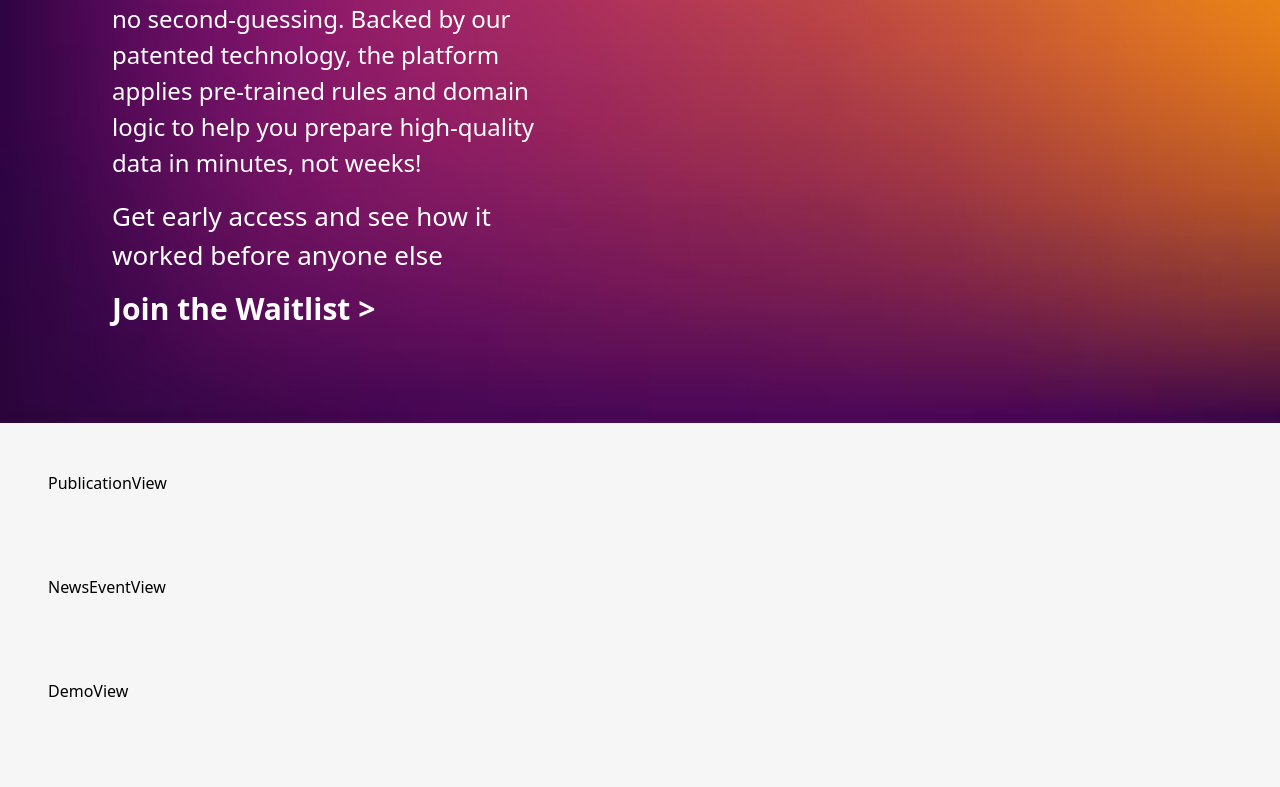
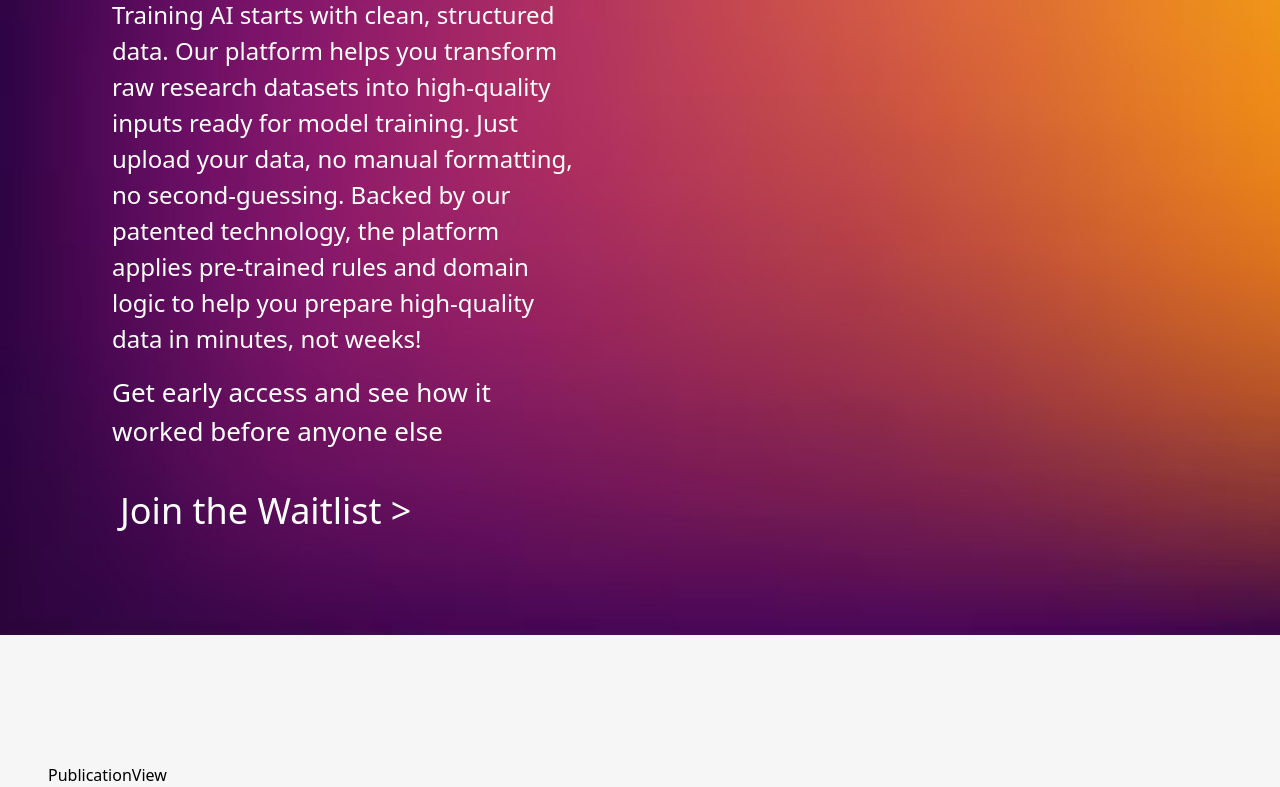
Before and after one commit to LEAD-AI-PROJECT/lead-ai-frontend, a Next.js app: page / in a window 1280 px wide. Shown: the part 3753-4540 px from the top of the page. Built offline with nearby package versions, Linux system fonts and the light colour scheme.

Commit message:
feat: update home solution styles and enhance layout spacing

```diff
--- a/src/app/(home)/_components/home.style.scss
+++ b/src/app/(home)/_components/home.style.scss
@@ -255,7 +255,7 @@
 }
 
 .home-solution {
-     margin: -2rem -3rem;
+     margin: 0rem -3rem;
      background-image: url("/assets/img/home/home.solution.bg.png");
      background-repeat: no-repeat;
      background-size: cover;
--- a/src/app/(home)/_components/solution-view/home.solution.view.tsx
+++ b/src/app/(home)/_components/solution-view/home.solution.view.tsx
@@ -23,7 +23,7 @@ export default function HomeSolutionView() {
                               Get early access and see how it worked before anyone else
                          </div>
                          <div className="home-solution-content-action">
-                              <Link href={"#"} className="text-3xl font-bold">
+                              <Link href={"#"} className="text-4xl m-2 mt-6">
                                    Join the Waitlist {`>`}
                               </Link>
                          </div>
--- a/src/app/globals.scss
+++ b/src/app/globals.scss
@@ -44,7 +44,7 @@ body {
                display: grid;
                grid-template-columns: 1fr;
                width: 100%;
-               gap: 5rem;
+               gap: 8rem;
           }
 
           // Tablet
```
